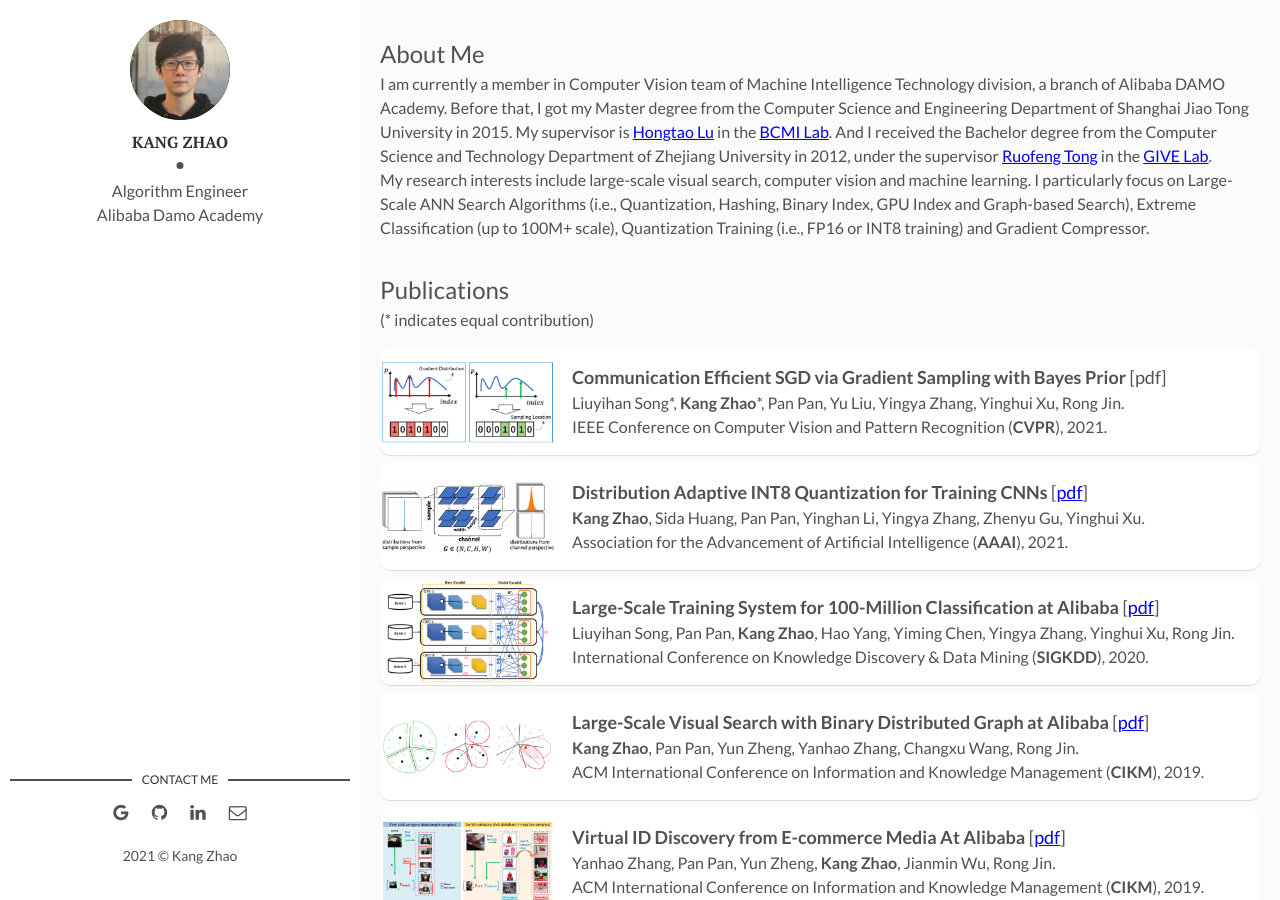
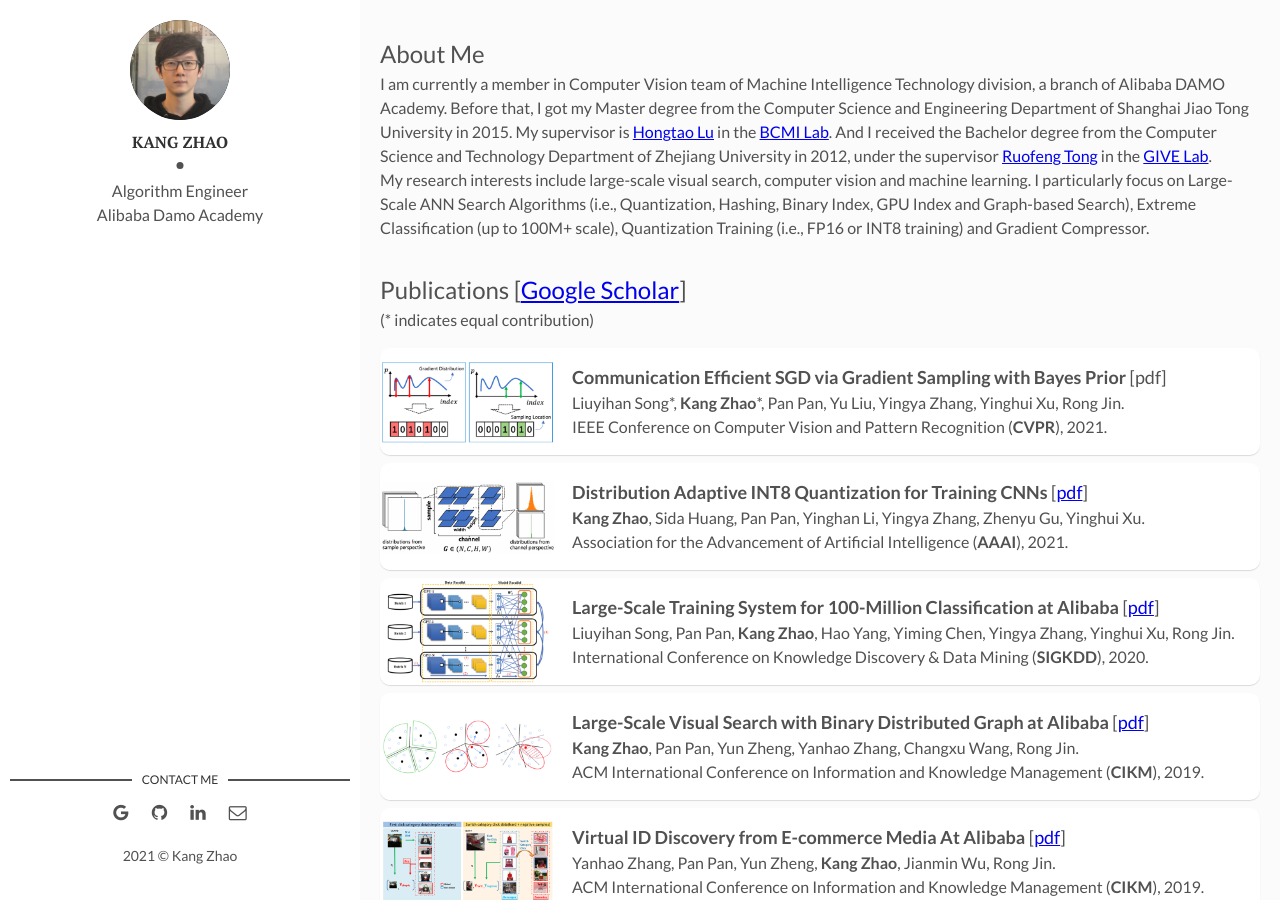
Before and after one commit to kangzhao2/kangzhao2.github.io, a Jekyll site: the page built from index.html, in a window 1280 px wide and 900 px high. Built offline with Jekyll 4.4.1, drawn with Linux system fonts in a browser that asks for light colours; the list of posts is cut into pages by our own code.

Commit message:
Update index.html

```diff
--- a/index.html
+++ b/index.html
@@ -4,7 +4,7 @@ layout: main
 <body>
 <p><font size="5">About Me</font> <br>I am currently a member in Computer Vision team of Machine Intelligence Technology division, a branch of Alibaba DAMO Academy. Before that, I got my Master degree from the Computer Science and Engineering Department of Shanghai Jiao Tong University in 2015. My supervisor is <a href="http://www.cs.sjtu.edu.cn/PeopleDetail.aspx?id=95">Hongtao Lu</a> in the <a href="http://bcmi.sjtu.edu.cn/member.html">BCMI Lab</a>. And I received the Bachelor degree from the Computer Science and Technology Department of Zhejiang University in 2012, under the supervisor <a href="http://give.zju.edu.cn/memberHomepage/TongRuofeng.html">Ruofeng Tong</a> in the <a href="http://give.zju.edu.cn/portal/index.html">GIVE Lab</a>.<br>My research interests include large-scale visual search, computer vision and machine learning. I particularly focus on Large-Scale ANN Search Algorithms (i.e., Quantization, Hashing, Binary Index, GPU Index and Graph-based Search), Extreme Classification (up to 100M+ scale), Quantization Training (i.e., FP16 or INT8 training) and Gradient Compressor.
 </p>
-<p><font size="5">Publications</font><br>(* indicates equal contribution)</p>
+<p><font size="5">Publications [<a href="https://scholar.google.com/citations?user=02H8RBIAAAAJ&hl=zh-CN">Google Scholar</a>]</font><br>(* indicates equal contribution)</p>
 </body>
 
 <article class="post">
```
